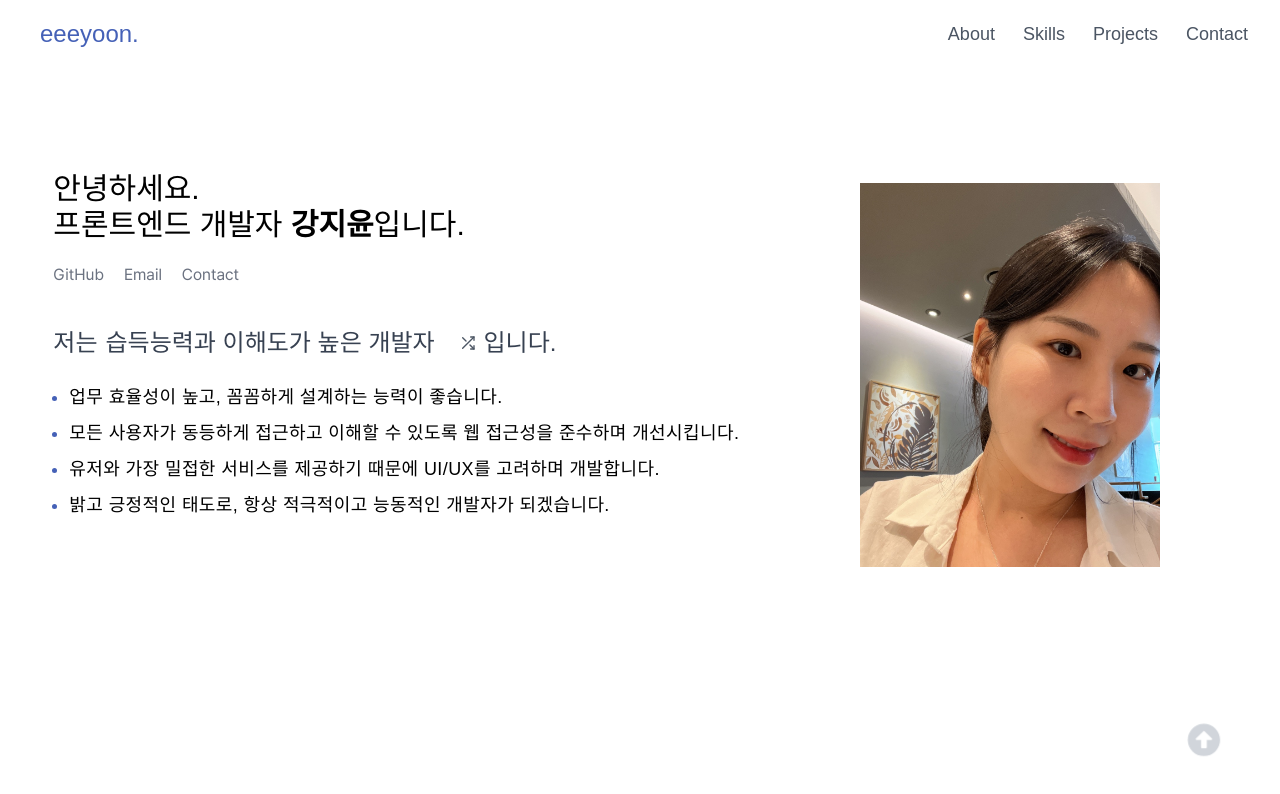
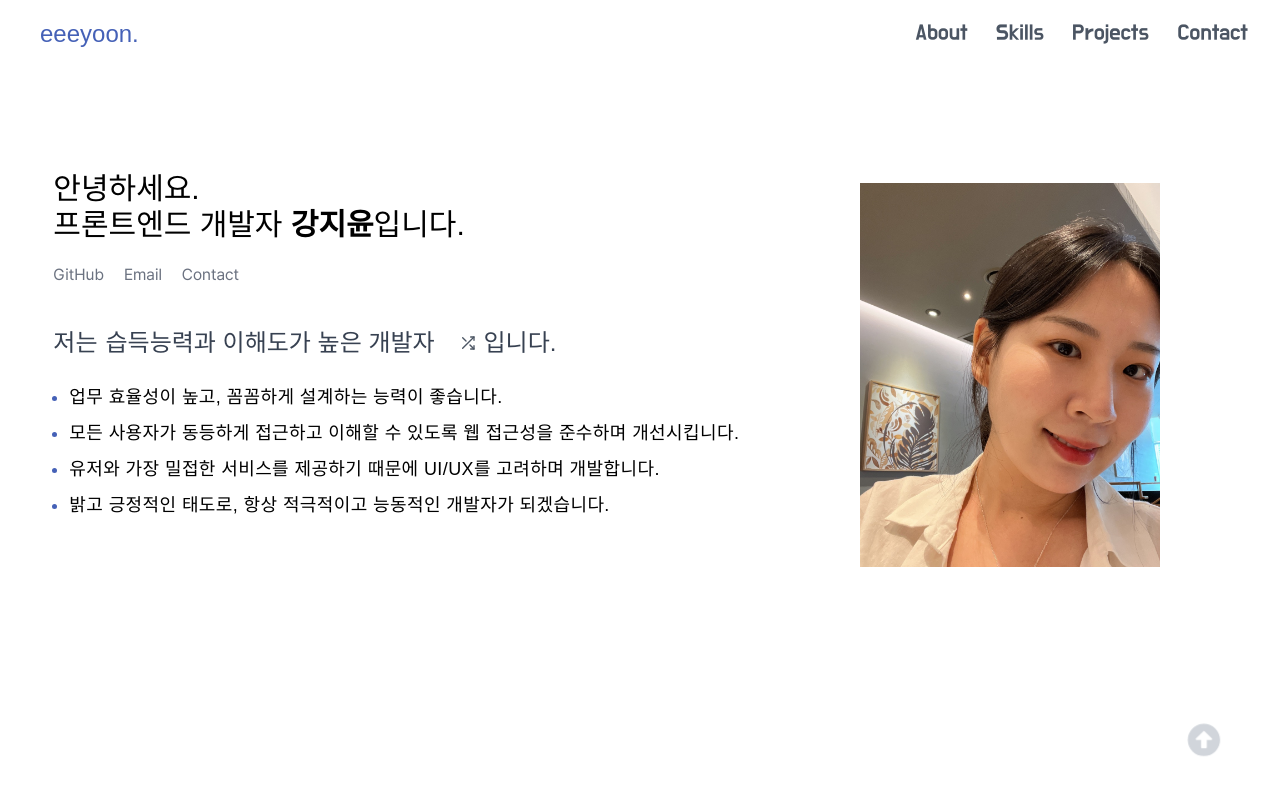
Before and after one commit to eeeyooon/portfolio, a Next.js app: page / in a window 1280 px wide. Shown: the top 794 px of the page. Built offline with nearby package versions, Linux system fonts and the light colour scheme; a web font is replaced by a local one.

Commit message:
setting: font format 변경

```diff
--- a/src/app/globals.css
+++ b/src/app/globals.css
@@ -16,7 +16,7 @@
 @font-face {
   font-family: "BMDOHYEON";
   font-display: swap;
-  src: local("BMDOHYEON"), url("/fonts/BMDOHYEON_ttf.ttf") format("ttf");
+  src: local("BMDOHYEON"), url("/fonts/BMDOHYEON_ttf.ttf") format("woff");
   font-weight: normal;
   font-style: normal;
 }
```
